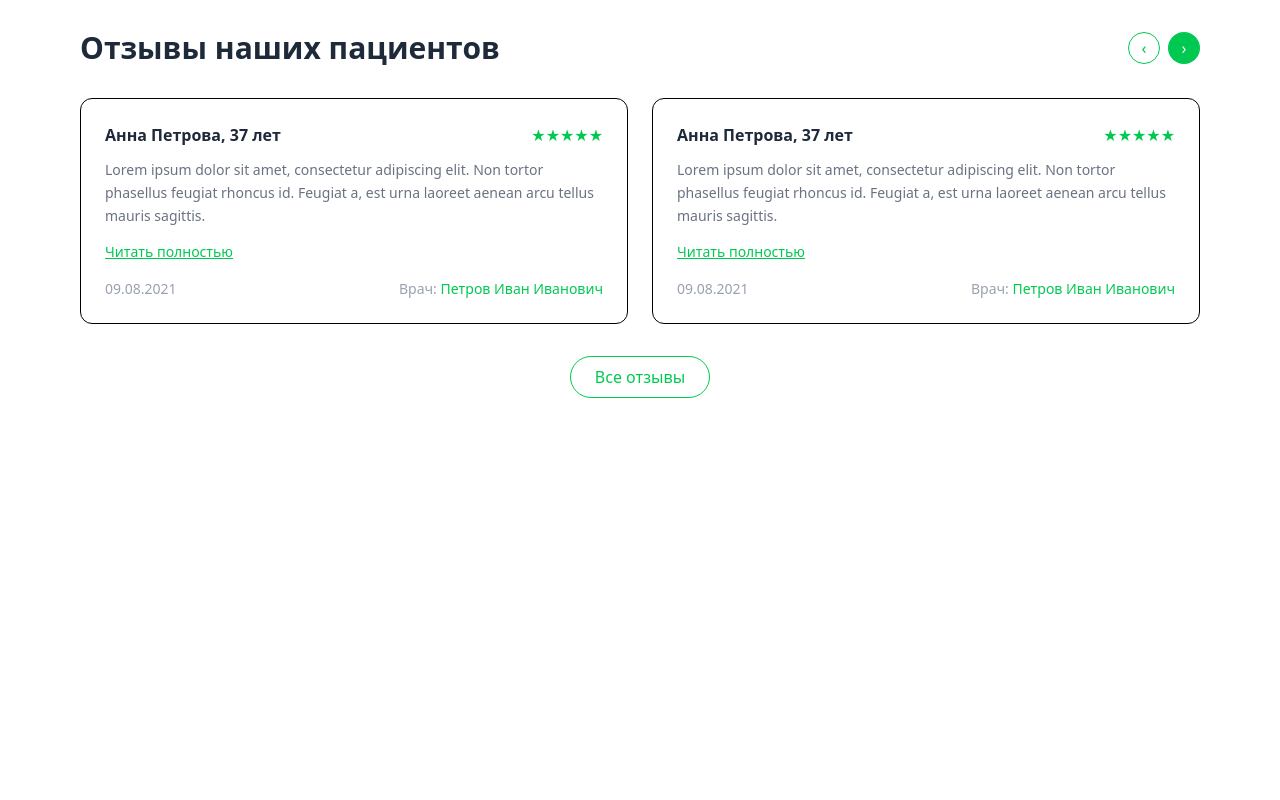
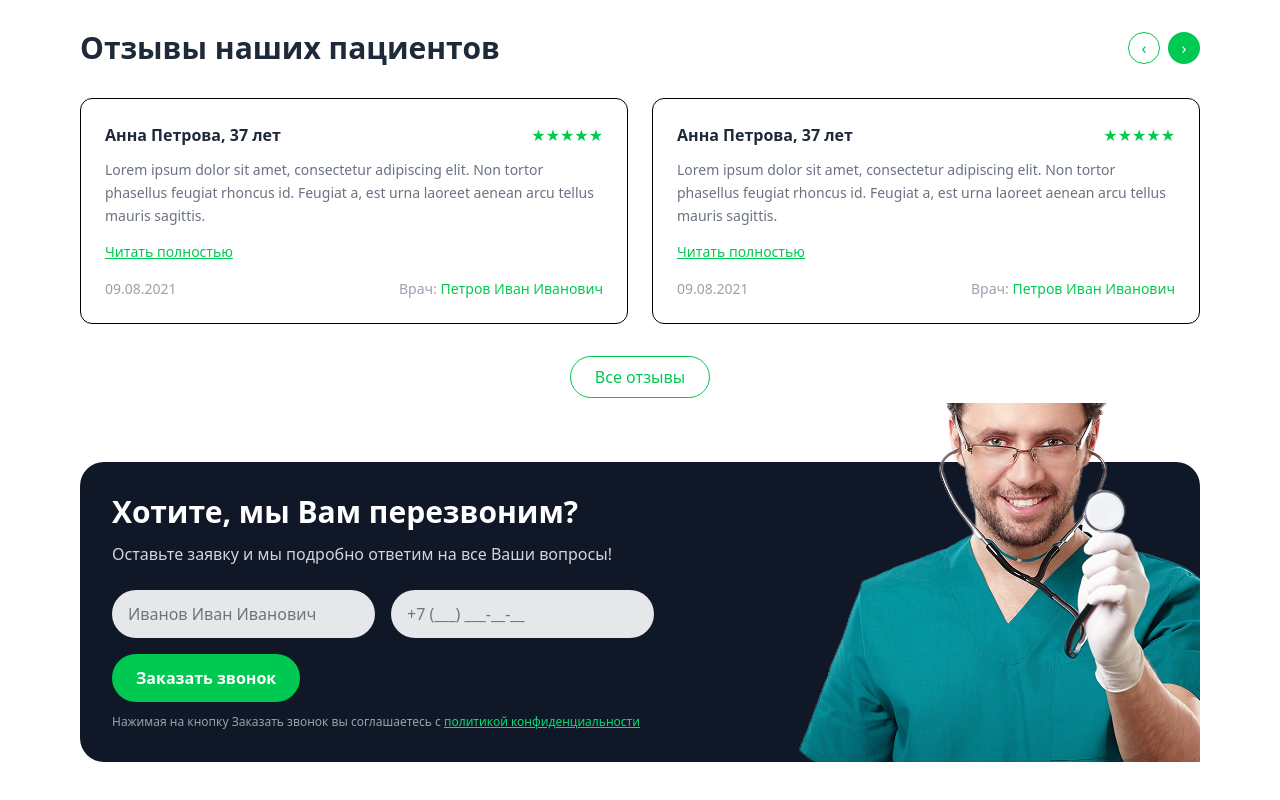
Before and after one commit to rizoshka12210/homework11, a website: page index.html in a window 1280 px wide. Shown: the part 2742-3542 px from the top of the page. Before the commit the page ends 3204 px from the top, so only its background shows below. Drawn offline with Linux system fonts and the light colour scheme.

Commit message:
tred: form

```diff
--- a/index.html
+++ b/index.html
@@ -313,6 +313,40 @@ Morbi praesent nunc tortor risus aliquam lorem quam mauris. Enim, vitae, mi a sa
   </div>
 </section>
 
+<section class="max-w-6xl mx-auto px-4 mb-16">
+  <div class="bg-gray-900 rounded-3xl flex flex-col md:flex-row items-center justify-between p-8 text-white relative z-1 overflow-visible">
+
+    <div class="max-w-xl">
+      <h2 class="text-3xl font-bold mb-3">Хотите, мы Вам перезвоним?</h2>
+      <p class="text-gray-300 mb-6">
+        Оставьте заявку и мы подробно ответим на все Ваши вопросы!
+      </p>
+
+      <div class="flex flex-col md:flex-row gap-4 mb-4">
+        <input type="text" placeholder="Иванов Иван Иванович"
+          class="px-4 py-3 rounded-full bg-gray-200 text-black w-full">
+
+        <input type="text" placeholder="+7 (___) ___-__-__"
+          class="px-4 py-3 rounded-full bg-gray-200 text-black w-full">
+      </div>
+
+      <button class="bg-green-500 px-6 py-3 rounded-full font-semibold">
+        Заказать звонок
+      </button>
+
+      <p class="text-xs text-gray-400 mt-3">
+        Нажимая на кнопку Заказать звонок вы соглашаетесь с
+        <span class="text-green-400 underline">политикой конфиденциальности</span>
+      </p>
+    </div>
+
+    <img src="./photo/doctor-with-stethoscope-2021-09-03-02-58-01-utc 1.png"
+         class=" mt-6 md:mt-0 md:absolute right-0 bottom-0 absolute z-2 hidden md:block">
+  </div>
+</section>
+
+
+
 
 </body>
 </html>
```
